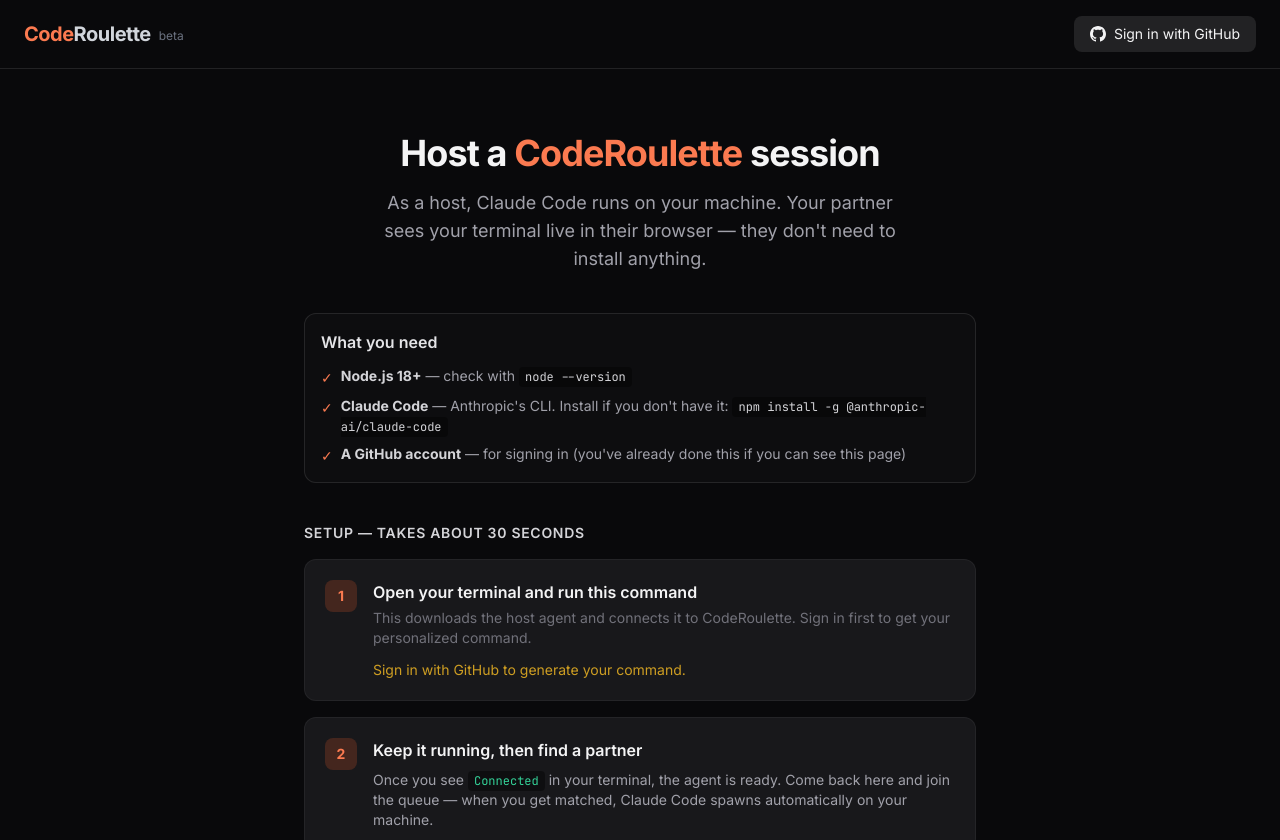
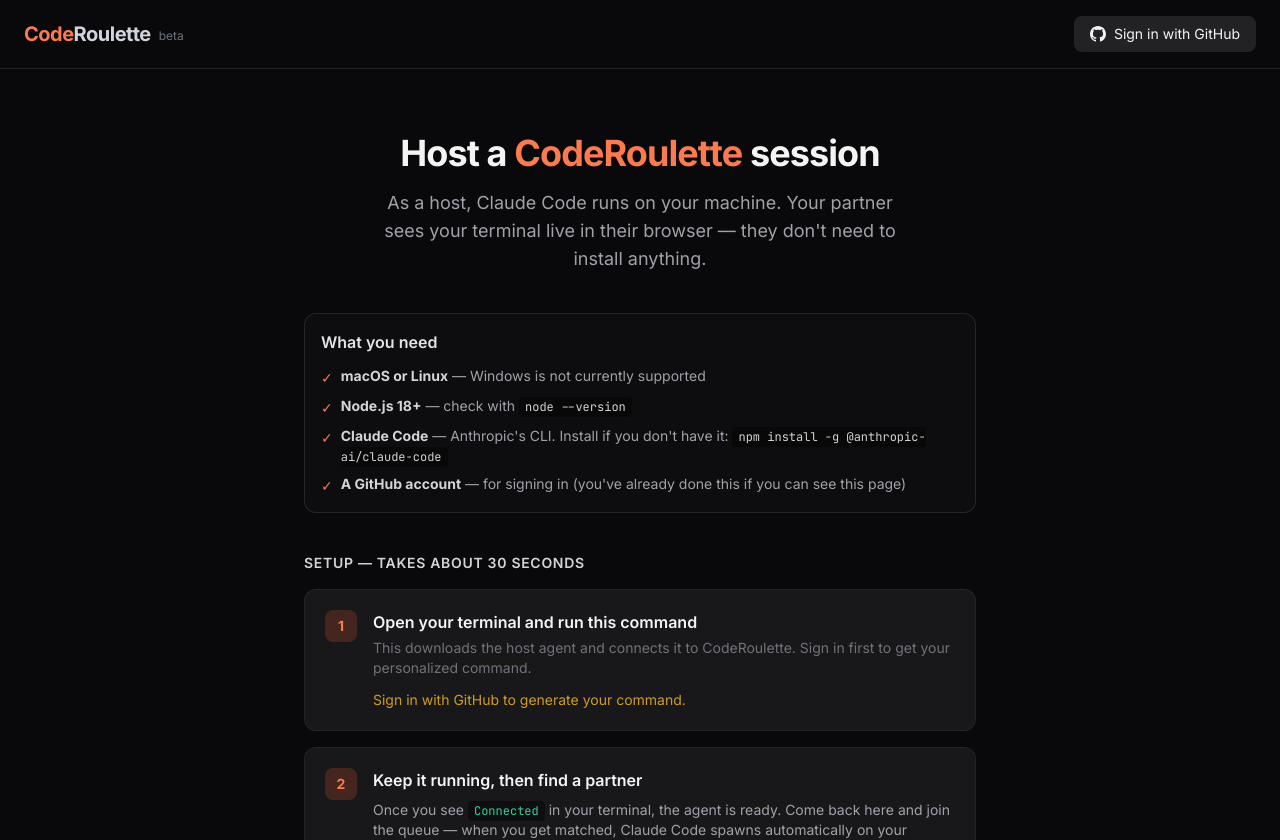
Before and after one commit to coderoulette/coderoulette, a Next.js app in the folder apps/web/: page /host in a window 1280 px wide. Shown: the top 840 px of the page. Built offline with nearby package versions, Linux system fonts and the light colour scheme; no server answers.

Commit message:
Add macOS/Linux requirement to host page
The host agent uses node-pty and Claude Code CLI, neither of which
fully support Windows. Added OS requirement to prerequisites list.

Co-Authored-By: Claude Opus 4.6 <noreply@anthropic.com>

```diff
--- a/apps/web/app/host/page.tsx
+++ b/apps/web/app/host/page.tsx
@@ -71,6 +71,10 @@ function HostPageInner() {
           <div className="p-4 rounded-xl border border-white/10 bg-white/[0.02]">
             <h3 className="font-semibold text-zinc-200 mb-3">What you need</h3>
             <ul className="space-y-2 text-sm text-zinc-400">
+              <li className="flex items-start gap-2">
+                <span className="text-brand-400 mt-0.5 shrink-0">&#10003;</span>
+                <span><strong className="text-zinc-300">macOS or Linux</strong> — Windows is not currently supported</span>
+              </li>
               <li className="flex items-start gap-2">
                 <span className="text-brand-400 mt-0.5 shrink-0">&#10003;</span>
                 <span><strong className="text-zinc-300">Node.js 18+</strong> — check with <code className="text-xs bg-black/40 px-1.5 py-0.5 rounded text-zinc-300">node --version</code></span>
```
